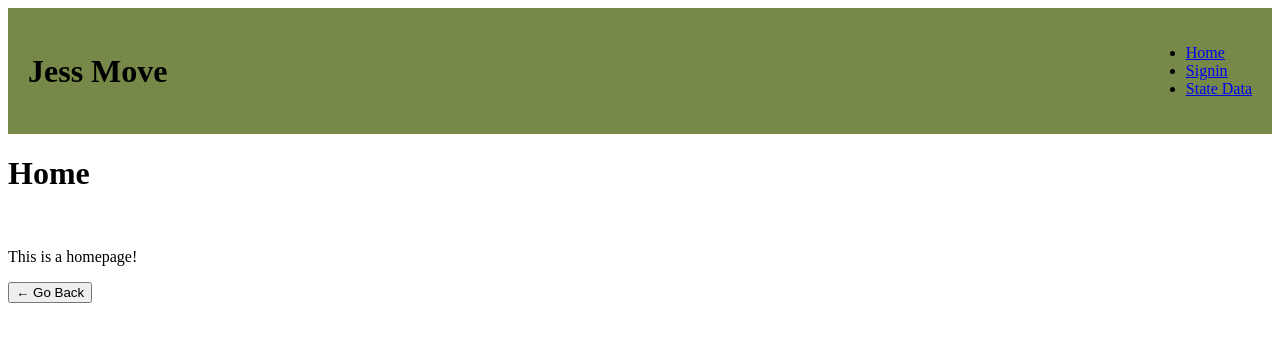
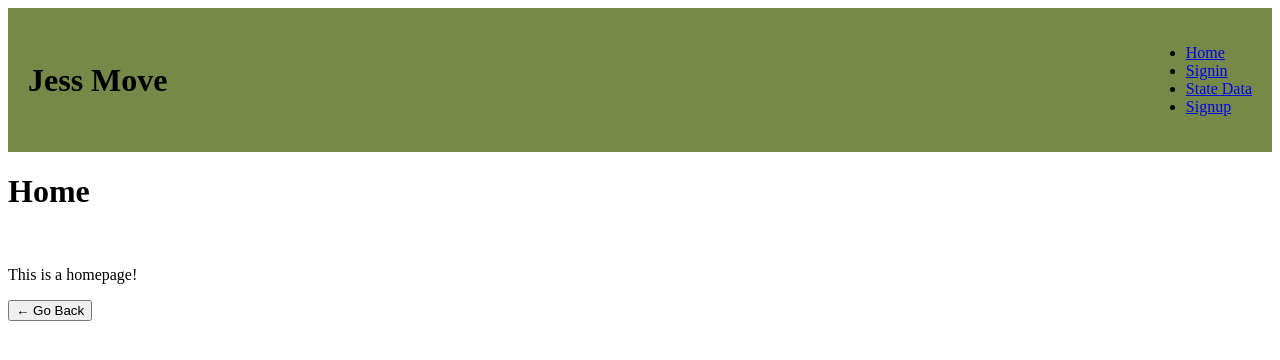
Before and after one commit to veryjohn1991/jess-move-app, a React (Vite) app in the folder client/: page / in a window 1280 px wide. Shown: the top 360 px of the page. Built offline with nearby package versions, Linux system fonts and the light colour scheme.

Commit message:
Added signup page links to navbar

```diff
--- a/client/src/components/Nav.jsx
+++ b/client/src/components/Nav.jsx
@@ -37,7 +37,15 @@ function Nav() {
           State Data
         </Link>
       </li>
-
+      <li className="nav-item">
+        <Link
+          to="/Signup"
+          // Check to see if the currentPage is `Signin`, and if so we use the active link class from bootstrap. Otherwise, we set it to a normal nav-link
+          className={currentPage === "/Signup" ? "nav-link active" : "nav-link"}
+        >
+          Signup
+        </Link>
+      </li>
     </ul>
   );
 }
```
